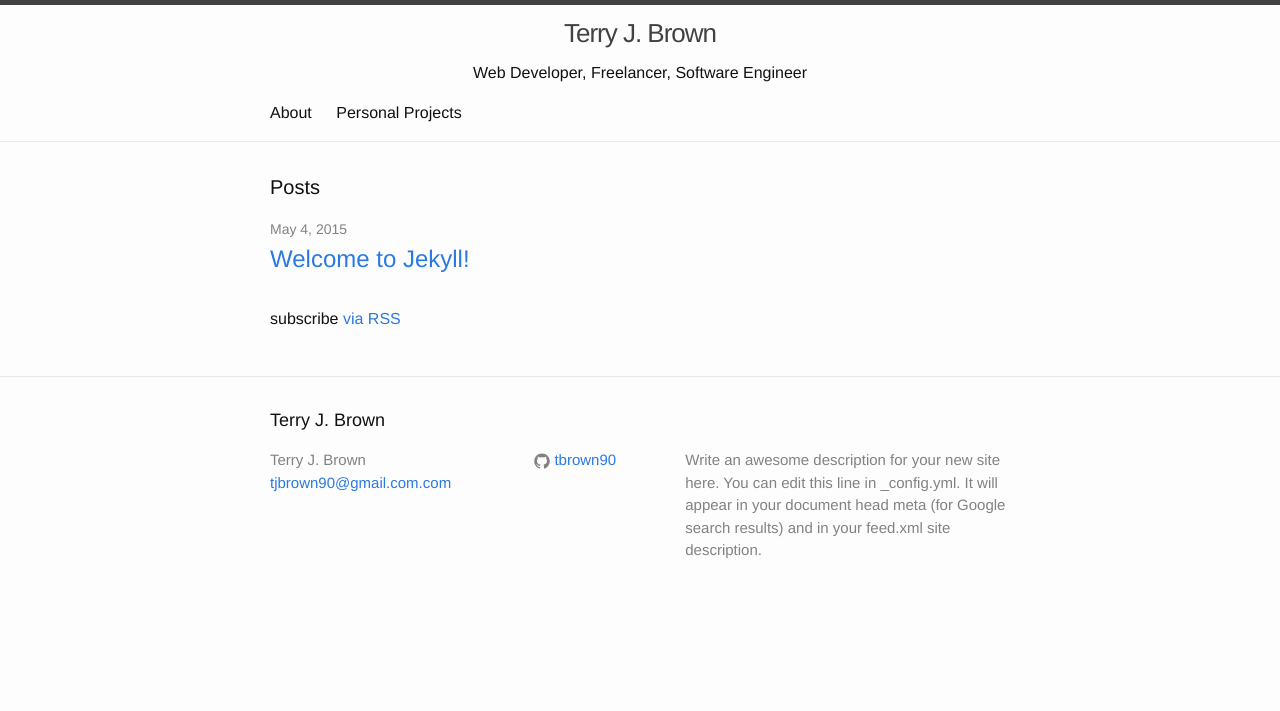
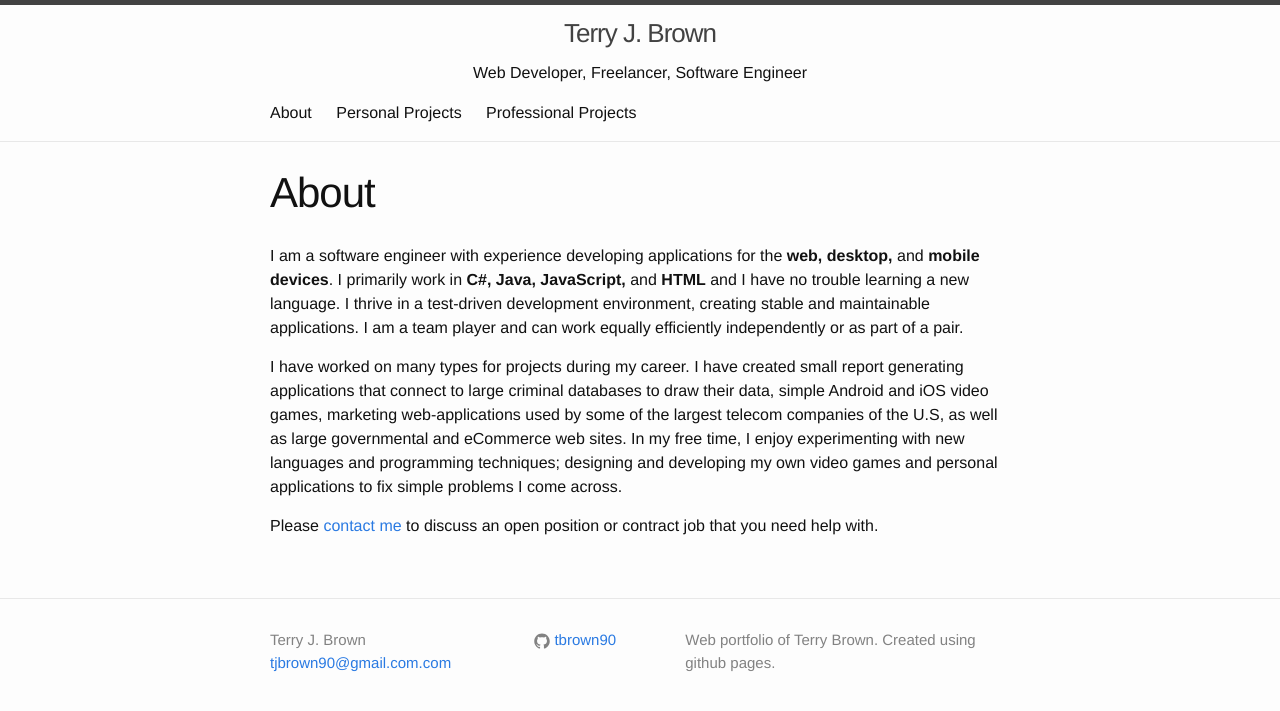
Before and after one commit to tbrown90/tbrown90.github.io, a Jekyll site: the page built from index.html, in a window 1280 px wide. Shown: the top 711 px of the page. Built offline with Jekyll 4.4.1, drawn with Linux system fonts in a browser that asks for light colours.

Commit message:
Personal and Professional Project updates

```diff
--- a/_config.yml
+++ b/_config.yml
@@ -3,9 +3,7 @@ title: Terry J. Brown
 sub-title: Web Developer, Freelancer, Software Engineer
 email: tjbrown90@gmail.com.com
 description: > # this means to ignore newlines until "baseurl:"
-  Write an awesome description for your new site here. You can edit this
-  line in _config.yml. It will appear in your document head meta (for
-  Google search results) and in your feed.xml site description.
+  Web portfolio of Terry Brown. Created using github pages.
 baseurl: "" # the subpath of your site, e.g. /blog/
 url: "http://iamtjbrown.com" # the base hostname & protocol for your site
 github_username:  tbrown90
--- a/_includes/footer.html
+++ b/_includes/footer.html
@@ -2,7 +2,7 @@
 
   <div class="wrapper">
 
-    <h2 class="footer-heading">{{ site.title }}</h2>
+<!--    <h2 class="footer-heading">{{ site.title }}</h2>-->
 
     <div class="footer-col-wrapper">
       <div class="footer-col  footer-col-1">
--- a/index.html
+++ b/index.html
@@ -2,22 +2,19 @@
 layout: default
 ---
 
-<div class="home">
+<div class="post">
 
-  <h1 class="page-heading">Posts</h1>
+	<header class="post-header">
+		<h1 class="post-title">About</h1>
+	</header>
 
-  <ul class="post-list">
-    {% for post in site.posts %}
-      <li>
-        <span class="post-meta">{{ post.date | date: "%b %-d, %Y" }}</span>
+	<article class="post-content">
+		<p>I am a software engineer with experience developing applications for the <strong>web, desktop,</strong> and <strong>mobile devices</strong>. I primarily work in <strong>C#, Java, JavaScript,</strong> and <strong>HTML</strong> and I have no trouble learning a new language. I thrive in a test-driven development environment, creating stable and maintainable applications. I am a team player and can work equally efficiently independently or as part of a pair.</p>
 
-        <h2>
-          <a class="post-link" href="{{ post.url | prepend: site.baseurl }}">{{ post.title }}</a>
-        </h2>
-      </li>
-    {% endfor %}
-  </ul>
+		<p>I have worked on many types for projects during my career. I have created small report generating applications that connect to large criminal databases to draw their data, simple Android and iOS video games, marketing web-applications used by some of the largest telecom companies of the U.S, as well as large governmental and eCommerce web sites. In my free time, I enjoy experimenting with new languages and programming techniques; designing and developing my own video games and personal applications to fix simple problems I come across.</p>
 
-  <p class="rss-subscribe">subscribe <a href="{{ "/feed.xml" | prepend: site.baseurl }}">via RSS</a></p>
+		<p>Please <a href="&#109;&#097;&#105;&#108;&#116;&#111;:&#116;&#106;&#098;&#114;&#111;&#119;&#110;&#057;&#048;&#064;&#103;&#109;&#097;&#105;&#108;&#046;&#099;&#111;&#109;">contact me</a> to discuss an open position or contract job that you need help with.</p>
+
+	</article>
 
 </div>
```
Also changed, not shown: about.md (+1 -1 lines), personal-projects.md (+3 -1 lines), professional-projects.md (added, +17 -0 lines).
